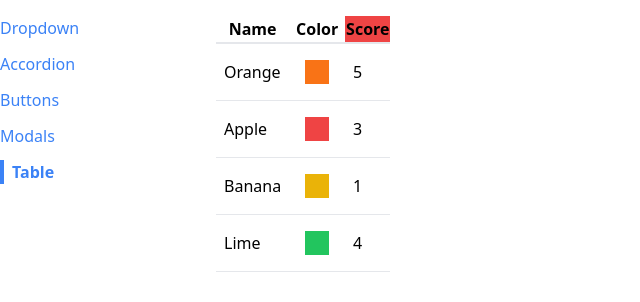
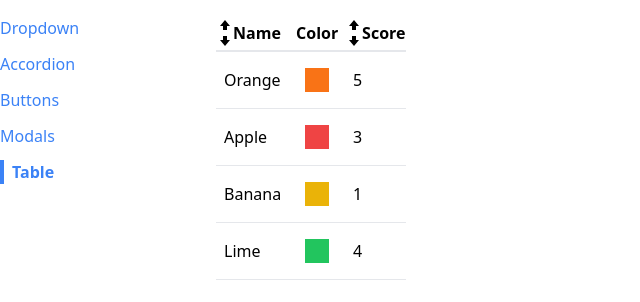
Before and after one commit to ZakyAbanoub/react-comps, a React (Vite) app: page /table in a window 1280 px wide. Shown: the top 302 px of the page, without its empty margins (0-640 px from the left). Built offline with nearby package versions, Linux system fonts and the light colour scheme.

Commit message:
add sort logic to table and add sortable table component

```diff
--- /dev/null
+++ b/src/components/SortableTable.jsx
@@ -0,0 +1,102 @@
+import { useState } from "react";
+import { GoArrowDown, GoArrowUp } from "react-icons/go";
+import Table from "./Table";
+
+const SortableTable = (props) => {
+  const [sortOrder, setSortOrder] = useState(null);
+  const [sortBy, setSortBy] = useState(null);
+
+  const { config, data } = props;
+
+  const handleClick = (label) => {
+    if (sortBy && label !== sortBy) {
+      setSortOrder("asc");
+      setSortBy(label);
+      return;
+    }
+    if (sortOrder === null) {
+      setSortOrder("asc");
+      setSortBy(label);
+    } else if (sortOrder === "asc") {
+      setSortOrder("desc");
+      setSortBy(label);
+    } else if (sortOrder === "desc") {
+      setSortOrder(null);
+      setSortBy(null);
+    }
+  };
+
+  const updatedConfig = config.map((column) => {
+    if (!column.sortValue) {
+      return column;
+    }
+
+    return {
+      ...column,
+      header: () => (
+        <th
+          className="cursor-pointer hover:bg-gray-100"
+          onClick={() => handleClick(column.label)}
+        >
+          <div className="flex items-center">
+            {getIcons(column.label, sortBy, sortOrder)}
+            {column.label}
+          </div>
+        </th>
+      ),
+    };
+  });
+
+  let sortedData = data;
+  if (sortOrder && sortBy) {
+    const { sortValue } = config.find((column) => column.label === sortBy);
+    sortedData = [...data].sort((a, b) => {
+      const valueA = sortValue(a);
+      const valueB = sortValue(b);
+
+      const reverseOrder = sortOrder === "asc" ? 1 : -1;
+
+      if (typeof valueA === "string") {
+        return valueA.localeCompare(valueB) * reverseOrder;
+      } else {
+        return (valueA - valueB) * reverseOrder;
+      }
+    });
+  }
+
+  return <Table {...props} config={updatedConfig} data={sortedData} />;
+};
+
+function getIcons(label, sortBy, sortOrder) {
+  if (label !== sortBy) {
+    return (
+      <div>
+        <GoArrowUp />
+        <GoArrowDown />
+      </div>
+    );
+  }
+
+  if (sortOrder === null) {
+    return (
+      <div>
+        <GoArrowUp />
+        <GoArrowDown />
+      </div>
+    );
+  } else if (sortOrder === "asc") {
+    return (
+      <div>
+        <GoArrowUp />
+      </div>
+    );
+  } else if (sortOrder === "desc") {
+    return (
+      <div>
+        <GoArrowDown />
+      </div>
+    );
+  }
+}
+
+export default SortableTable;
--- a/src/pages/TablePage.jsx
+++ b/src/pages/TablePage.jsx
@@ -1,4 +1,4 @@
-import Table from "../components/Table";
+import SortableTable from "../components/SortableTable";
 
 const TablePage = () => {
   const data = [
@@ -9,7 +9,11 @@
   ];
 
   const config = [
-    { label: "Name", render: (fruit) => fruit.name },
+    {
+      label: "Name",
+      render: (fruit) => fruit.name,
+      sortValue: (fruit) => fruit.name,
+    },
     {
       label: "Color",
       render: (fruit) => <div className={`p-3 m-2 ${fruit.color}`}></div>,
@@ -17,7 +21,7 @@
     {
       label: "Score",
       render: (fruit) => fruit.score,
-      header: () => <th className="bg-red-500">Score</th>,
+      sortValue: (fruit) => fruit.score,
     },
   ];
 
@@ -27,7 +31,7 @@
 
   return (
     <div>
-      <Table data={data} config={config} keyFn={keyFn} />
+      <SortableTable data={data} config={config} keyFn={keyFn} />
     </div>
   );
 };
```
